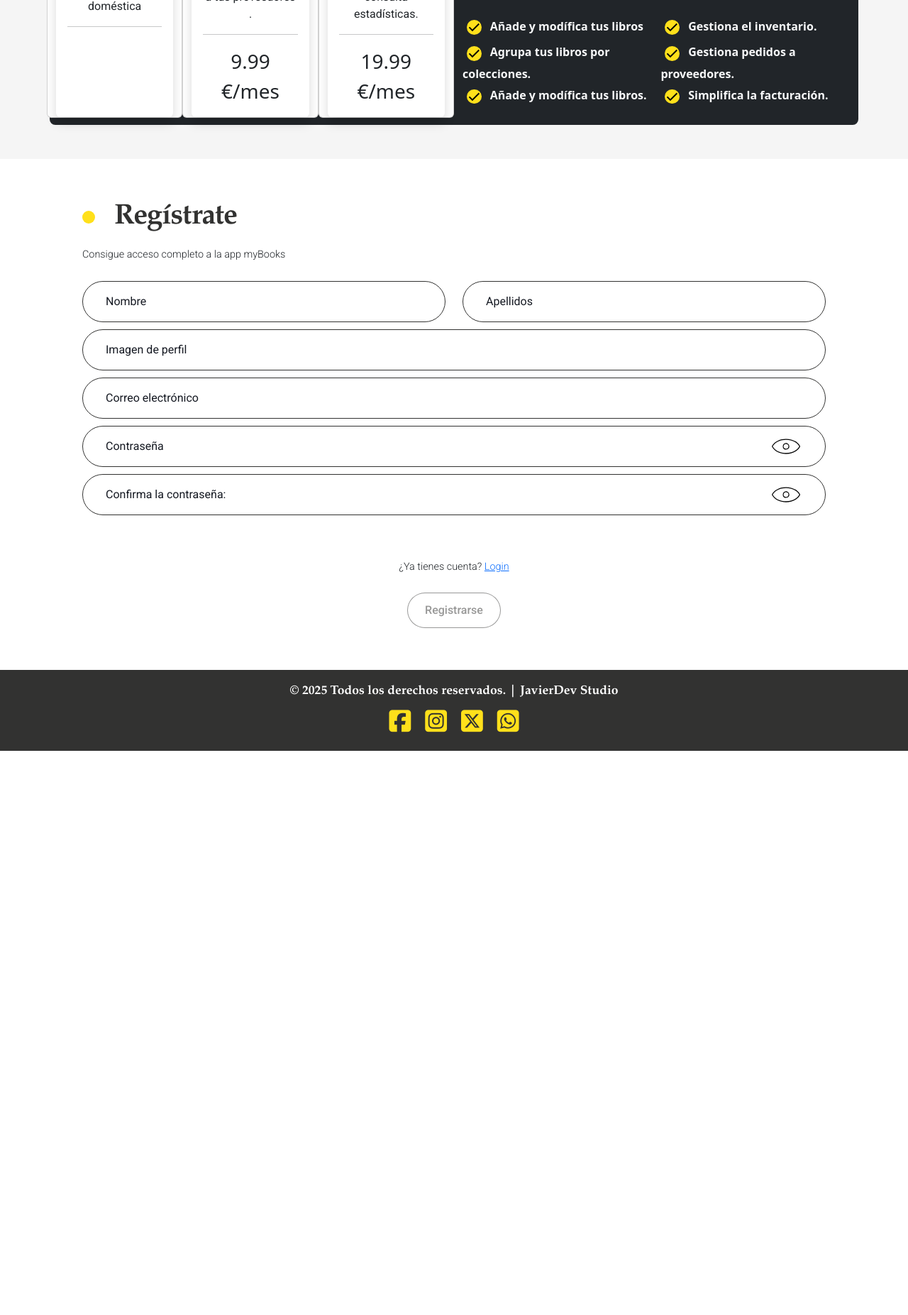
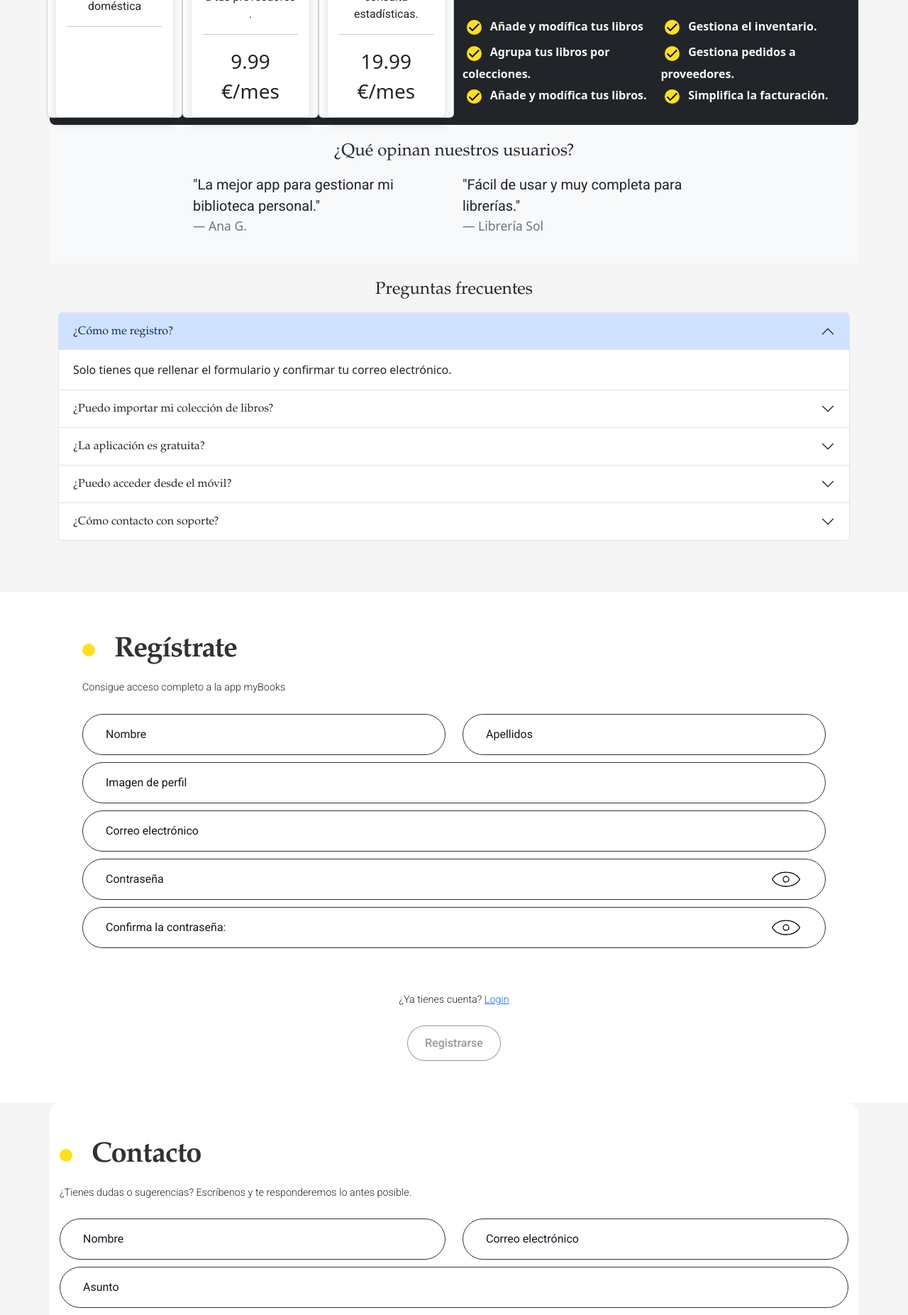
Before and after one commit to Valden-jta/appBooks, an Angular app: page /home in a window 1280 px wide. Shown: the part 880-2733 px from the top of the page at 71% size. Before the commit the page ends 1938 px from the top, so only its background shows below. Built offline with nearby package versions, Linux system fonts and the light colour scheme.

Commit message:
home modifications

```diff
--- a/src/app/pages/home/home.component.html
+++ b/src/app/pages/home/home.component.html
@@ -1,12 +1,13 @@
 <main>
-  <div class="container pt-5">
+  <section class="container pt-5">
     <div class="row py-5">
       <div class="col-md-6 text-end">
         <h1 class="home__title">LLega MyBooks</h1>
         <p class="home__text-content">
           Nuestra web es una herramienta online pensada para ayudarte a
           <span class="fw-bold">
-            organizar y gestionar tu colección de libros</span>
+            organizar y gestionar tu colección de libros</span
+          >
           de manera cómoda y eficiente.
         </p>
         <p class="home__text-content">
@@ -19,30 +20,35 @@
           Que no te lo cuenten,
           <span class="text-uppercase --highlight">¡leelo!</span>
         </h4>
-        <button class="cta --bg-yellow-hover" (click)="scrollToRegister()" type="button" href="#register-banner">
+        <button
+          class="cta --bg-yellow-hover"
+          (click)="scrollToRegister()"
+          type="button"
+          href="#register-banner"
+        >
           Regístrate
         </button>
       </div>
 
       <div class="col-md-6 d-none d-sm-block">
-        <img src="../../../assets/img/composition2.png" alt="" width="80%">
+        <img src="../../../assets/img/composition2.png" alt="" width="80%" />
       </div>
     </div>
-  </div>
+  </section>
 
-  <div class="container p-2 bg-dark rounded-3">
+  <section class="container p-2 bg-dark rounded-3">
     <div class="row d-flex justify-content-around align-items-lg-center">
-      <div class="col-12 col-md-6 col-sm-12 ">
+      <div class="col-12 col-md-6 col-sm-12">
         <div class="row">
           <div class="col-md-4 card">
-            <div class=" card-body text-center rounded-2 shadow">
+            <div class="card-body text-center rounded-2 shadow">
               <h5 class="card-title">Plan base</h5>
               <span class="badge rounded-pill --bg-yellow my-2">Gratuito</span>
               <p class="card-text">
                 Pensado para particulares que quieran organizar su colección
                 doméstica
               </p>
-              <hr>
+              <hr />
             </div>
           </div>
 
@@ -54,7 +60,7 @@
                 La solución para establecimientos. Controla el inventario y
                 gestiona pedidos a tus proveedores .
               </p>
-              <hr>
+              <hr />
               <span class="card-subtitle my-3 fs-3"> 9.99 €/mes</span>
             </div>
           </div>
@@ -67,7 +73,7 @@
                 La herramienta de las pequeñas editoriales. Factura, organiza
                 pedidos y consulta estadísticas.
               </p>
-              <hr>
+              <hr />
               <span class="card-subtitle my-3 fs-3"> 19.99 €/mes</span>
             </div>
           </div>
@@ -80,72 +86,332 @@
           Esta plataforma está diseñada tanto para
           <span class="fw-bold">particulares</span> que desean llevar el control
           de su biblioteca personal, como para
-          <span class="fw-bold">negocios, librerías o pequeñas editoriales</span>
+          <span class="fw-bold"
+            >negocios, librerías o pequeñas editoriales</span
+          >
           que necesitan administrar su inventario de forma profesional. Descubre
           cómo
-          <span class="fw-bold">nuestra solución puede adaptarse a tus necesidades</span>
+          <span class="fw-bold"
+            >nuestra solución puede adaptarse a tus necesidades</span
+          >
           y facilitar la gestión de tu colección, sea cual sea su tamaño.
         </p>
         <div class="d-flex justify-content-around align-items-start px-0">
           <ul class="px-0 align-content-start">
             <li class="pt-1 d-flex align-items-center">
-              <div class="check-list"><svg xmlns="http://www.w3.org/2000/svg" class="icon icon--yes" width="17"
-                  height="13" viewBox="0 0 17 13">
-                  <path fill-rule="evenodd" clip-rule="evenodd"
+              <div class="check-list">
+                <svg
+                  xmlns="http://www.w3.org/2000/svg"
+                  class="icon icon--yes"
+                  width="17"
+                  height="13"
+                  viewBox="0 0 17 13"
+                >
+                  <path
+                    fill-rule="evenodd"
+                    clip-rule="evenodd"
                     d="M16.7072 1.70712L6.00008 12.4142L0.792969 7.20712L2.20718 5.79291L6.00008 9.5858L15.293 0.292908L16.7072 1.70712Z"
-                    fill="#000"></path>
-                </svg><span>Añade y modífica tus libros</span></div>
+                    fill="#000"
+                  ></path></svg
+                ><span>Añade y modífica tus libros</span>
+              </div>
             </li>
             <li class="pt-1 d-flex align-items-center">
-              <div class="check-list"><svg xmlns="http://www.w3.org/2000/svg" class="icon icon--yes" width="17"
-                  height="13" viewBox="0 0 17 13">
-                  <path fill-rule="evenodd" clip-rule="evenodd"
+              <div class="check-list">
+                <svg
+                  xmlns="http://www.w3.org/2000/svg"
+                  class="icon icon--yes"
+                  width="17"
+                  height="13"
+                  viewBox="0 0 17 13"
+                >
+                  <path
+                    fill-rule="evenodd"
+                    clip-rule="evenodd"
                     d="M16.7072 1.70712L6.00008 12.4142L0.792969 7.20712L2.20718 5.79291L6.00008 9.5858L15.293 0.292908L16.7072 1.70712Z"
-                    fill="#000"></path>
-                </svg><span>Agrupa tus libros por colecciones.</span></div>
+                    fill="#000"
+                  ></path></svg
+                ><span>Agrupa tus libros por colecciones.</span>
+              </div>
             </li>
             <li class="pt-1 d-flex align-items-center">
-              <div class="check-list"><svg xmlns="http://www.w3.org/2000/svg" class="icon icon--yes" width="17"
-                  height="13" viewBox="0 0 17 13">
-                  <path fill-rule="evenodd" clip-rule="evenodd"
+              <div class="check-list">
+                <svg
+                  xmlns="http://www.w3.org/2000/svg"
+                  class="icon icon--yes"
+                  width="17"
+                  height="13"
+                  viewBox="0 0 17 13"
+                >
+                  <path
+                    fill-rule="evenodd"
+                    clip-rule="evenodd"
                     d="M16.7072 1.70712L6.00008 12.4142L0.792969 7.20712L2.20718 5.79291L6.00008 9.5858L15.293 0.292908L16.7072 1.70712Z"
-                    fill="#000"></path>
-                </svg><span>Añade y modífica tus libros.</span></div>
+                    fill="#000"
+                  ></path></svg
+                ><span>Añade y modífica tus libros.</span>
+              </div>
             </li>
           </ul>
           <ul class="px-0 align-content-start">
             <li class="pt-1 d-flex align-items-center">
-              <div class="check-list"><svg xmlns="http://www.w3.org/2000/svg" class="icon icon--yes" width="17"
-                  height="13" viewBox="0 0 17 13">
-                  <path fill-rule="evenodd" clip-rule="evenodd"
+              <div class="check-list">
+                <svg
+                  xmlns="http://www.w3.org/2000/svg"
+                  class="icon icon--yes"
+                  width="17"
+                  height="13"
+                  viewBox="0 0 17 13"
+                >
+                  <path
+                    fill-rule="evenodd"
+                    clip-rule="evenodd"
                     d="M16.7072 1.70712L6.00008 12.4142L0.792969 7.20712L2.20718 5.79291L6.00008 9.5858L15.293 0.292908L16.7072 1.70712Z"
-                    fill="#000"></path>
-                </svg><span>Gestiona el inventario.</span></div>
+                    fill="#000"
+                  ></path></svg
+                ><span>Gestiona el inventario.</span>
+              </div>
             </li>
             <li class="pt-1 d-flex align-items-center">
-              <div class="check-list"><svg xmlns="http://www.w3.org/2000/svg" class="icon icon--yes" width="17"
-                  height="13" viewBox="0 0 17 13">
-                  <path fill-rule="evenodd" clip-rule="evenodd"
+              <div class="check-list">
+                <svg
+                  xmlns="http://www.w3.org/2000/svg"
+                  class="icon icon--yes"
+                  width="17"
+                  height="13"
+                  viewBox="0 0 17 13"
+                >
+                  <path
+                    fill-rule="evenodd"
+                    clip-rule="evenodd"
                     d="M16.7072 1.70712L6.00008 12.4142L0.792969 7.20712L2.20718 5.79291L6.00008 9.5858L15.293 0.292908L16.7072 1.70712Z"
-                    fill="#000"></path>
-                </svg><span>Gestiona pedidos a proveedores.</span></div>
+                    fill="#000"
+                  ></path></svg
+                ><span>Gestiona pedidos a proveedores.</span>
+              </div>
             </li>
             <li class="pt-1 d-flex align-items-center">
-              <div class="check-list"><svg xmlns="http://www.w3.org/2000/svg" class="icon icon--yes" width="17"
-                  height="13" viewBox="0 0 17 13">
-                  <path fill-rule="evenodd" clip-rule="evenodd"
+              <div class="check-list">
+                <svg
+                  xmlns="http://www.w3.org/2000/svg"
+                  class="icon icon--yes"
+                  width="17"
+                  height="13"
+                  viewBox="0 0 17 13"
+                >
+                  <path
+                    fill-rule="evenodd"
+                    clip-rule="evenodd"
                     d="M16.7072 1.70712L6.00008 12.4142L0.792969 7.20712L2.20718 5.79291L6.00008 9.5858L15.293 0.292908L16.7072 1.70712Z"
-                    fill="#000"></path>
-                </svg><span>Simplifica la facturación.</span></div>
+                    fill="#000"
+                  ></path></svg
+                ><span>Simplifica la facturación.</span>
+              </div>
             </li>
           </ul>
         </div>
       </div>
     </div>
-  </div>
-  <div id="register-banner" class="container-fluid mt-5 pt-2 bg-white">
+  </section>
+
+  <section class="testimonios container bg-light py-4">
+    <h4 class="mb-3 text-center">¿Qué opinan nuestros usuarios?</h4>
+    <div class="row justify-content-center">
+      <div class="col-md-4">
+        <blockquote class="blockquote">
+          <p>"La mejor app para gestionar mi biblioteca personal."</p>
+          <footer class="blockquote-footer">Ana G.</footer>
+        </blockquote>
+      </div>
+      <div class="col-md-4">
+        <blockquote class="blockquote">
+          <p>"Fácil de usar y muy completa para librerías."</p>
+          <footer class="blockquote-footer">Librería Sol</footer>
+        </blockquote>
+      </div>
+    </div>
+  </section>
+
+  <section class="faq container py-4">
+    <h4 class="mb-3 text-center">Preguntas frecuentes</h4>
+    <div class="accordion" id="faqAccordion">
+      <div class="accordion-item">
+        <h2 class="accordion-header" id="faq1">
+          <button
+            class="accordion-button"
+            type="button"
+            data-bs-toggle="collapse"
+            data-bs-target="#collapse1"
+          >
+            ¿Cómo me registro?
+          </button>
+        </h2>
+        <div id="collapse1" class="accordion-collapse collapse show">
+          <div class="accordion-body">
+            Solo tienes que rellenar el formulario y confirmar tu correo
+            electrónico.
+          </div>
+        </div>
+      </div>
+      <div class="accordion-item">
+        <h2 class="accordion-header" id="faq2">
+          <button
+            class="accordion-button collapsed"
+            type="button"
+            data-bs-toggle="collapse"
+            data-bs-target="#collapse2"
+          >
+            ¿Puedo importar mi colección de libros?
+          </button>
+        </h2>
+        <div
+          id="collapse2"
+          class="accordion-collapse collapse"
+          data-bs-parent="#faqAccordion"
+        >
+          <div class="accordion-body">
+            Sí, puedes importar tu colección desde un archivo CSV o Excel en la
+            sección de configuración de tu cuenta.
+          </div>
+        </div>
+      </div>
+      <div class="accordion-item">
+        <h2 class="accordion-header" id="faq3">
+          <button
+            class="accordion-button collapsed"
+            type="button"
+            data-bs-toggle="collapse"
+            data-bs-target="#collapse3"
+          >
+            ¿La aplicación es gratuita?
+          </button>
+        </h2>
+        <div
+          id="collapse3"
+          class="accordion-collapse collapse"
+          data-bs-parent="#faqAccordion"
+        >
+          <div class="accordion-body">
+            Ofrecemos un plan gratuito para uso personal y planes de pago para
+            librerías y editoriales con funciones avanzadas.
+          </div>
+        </div>
+      </div>
+      <div class="accordion-item">
+        <h2 class="accordion-header" id="faq4">
+          <button
+            class="accordion-button collapsed"
+            type="button"
+            data-bs-toggle="collapse"
+            data-bs-target="#collapse4"
+          >
+            ¿Puedo acceder desde el móvil?
+          </button>
+        </h2>
+        <div
+          id="collapse4"
+          class="accordion-collapse collapse"
+          data-bs-parent="#faqAccordion"
+        >
+          <div class="accordion-body">
+            Sí, la plataforma es responsive y puedes acceder desde cualquier
+            dispositivo móvil o tablet.
+          </div>
+        </div>
+      </div>
+      <div class="accordion-item">
+        <h2 class="accordion-header" id="faq5">
+          <button
+            class="accordion-button collapsed"
+            type="button"
+            data-bs-toggle="collapse"
+            data-bs-target="#collapse5"
+          >
+            ¿Cómo contacto con soporte?
+          </button>
+        </h2>
+        <div
+          id="collapse5"
+          class="accordion-collapse collapse"
+          data-bs-parent="#faqAccordion"
+        >
+          <div class="accordion-body">
+            Puedes escribirnos a soporte@mybooks.com o usar el formulario de
+            contacto en la web.
+          </div>
+        </div>
+      </div>
+    </div>
+  </section>
+
+  <section id="register-banner" class="container-fluid mt-5 pt-2 bg-white">
     <div class="container">
       <app-form-register></app-form-register>
     </div>
-  </div>
+  </section>
+
+  <section class="container form__container py-5">
+    <form class="form" autocomplete="off">
+      <h2 class="form__title">Contacto</h2>
+      <p class="form__subtitle">
+        ¿Tienes dudas o sugerencias? Escríbenos y te responderemos lo antes
+        posible.
+      </p>
+      <div class="row">
+        <div class="col-md-6 form__element form-floating">
+          <input
+            type="text"
+            class="form-control"
+            id="contactName"
+            placeholder="Nombre"
+            required
+          />
+          <label for="contactName" class="form__element-label">Nombre</label>
+        </div>
+        <div class="col-md-6 form__element form-floating">
+          <input
+            type="email"
+            class="form-control"
+            id="contactEmail"
+            placeholder="Correo electrónico"
+            required
+          />
+          <label for="contactEmail" class="form__element-label"
+            >Correo electrónico</label
+          >
+        </div>
+      </div>
+      <div class="row">
+        <div class="form__element form-floating">
+          <input
+            type="text"
+            class="form-control"
+            id="contactSubject"
+            placeholder="Asunto"
+            required
+          />
+          <label for="contactSubject" class="form__element-label">Asunto</label>
+        </div>
+      </div>
+      <div class="row">
+        <div class="form__element form-floating">
+          <textarea
+            class="form-control"
+            id="contactMessage"
+            placeholder="Escribe tu mensaje aquí..."
+            style="height: 120px"
+            required
+          ></textarea>
+          <label for="contactMessage" class="form__element-label"
+            >Mensaje</label
+          >
+        </div>
+      </div>
+      <div class="--center">
+        <button class="form__button cta --bg-yellow" type="submit">
+          Enviar mensaje
+        </button>
+      </div>
+    </form>
+  </section>
 </main>
```
